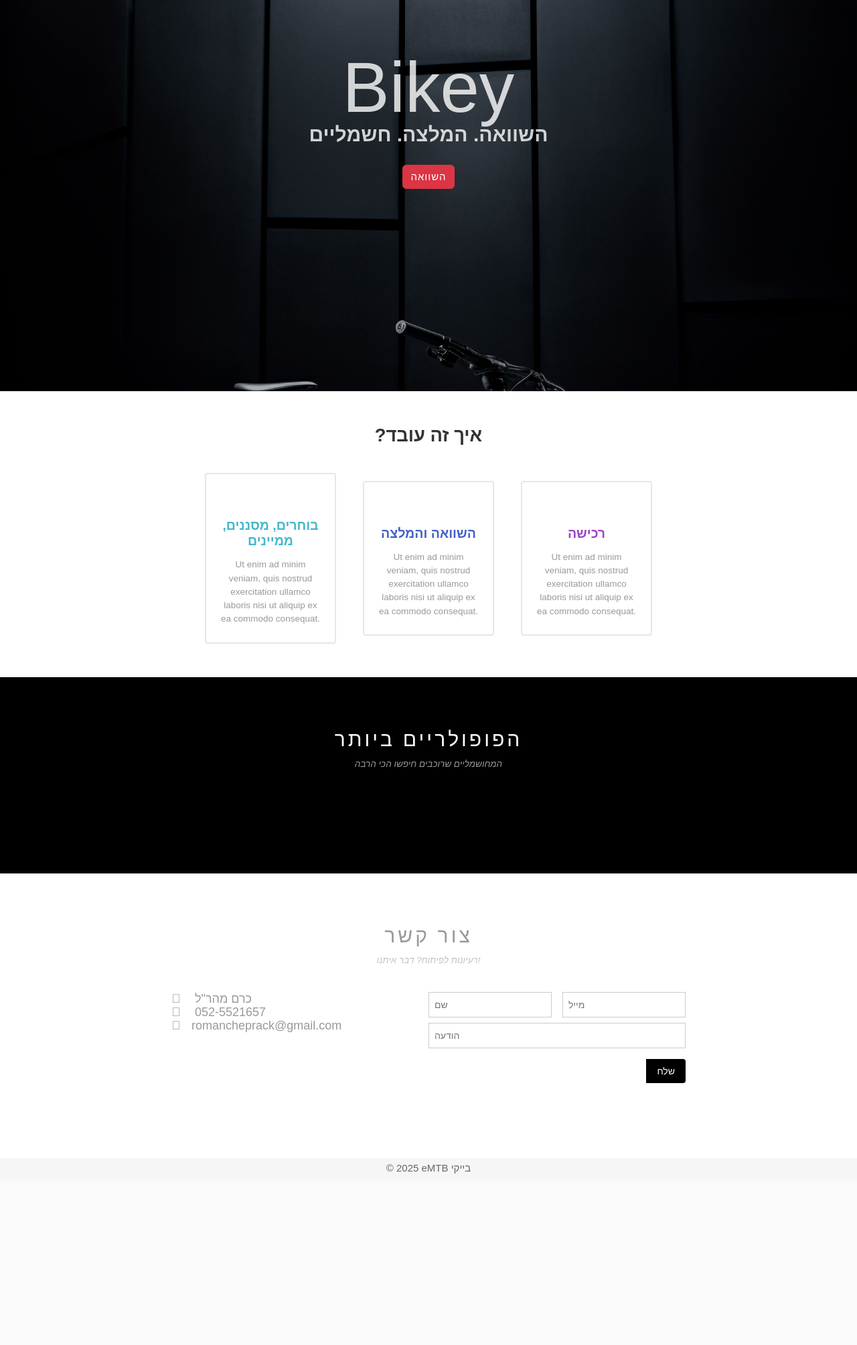
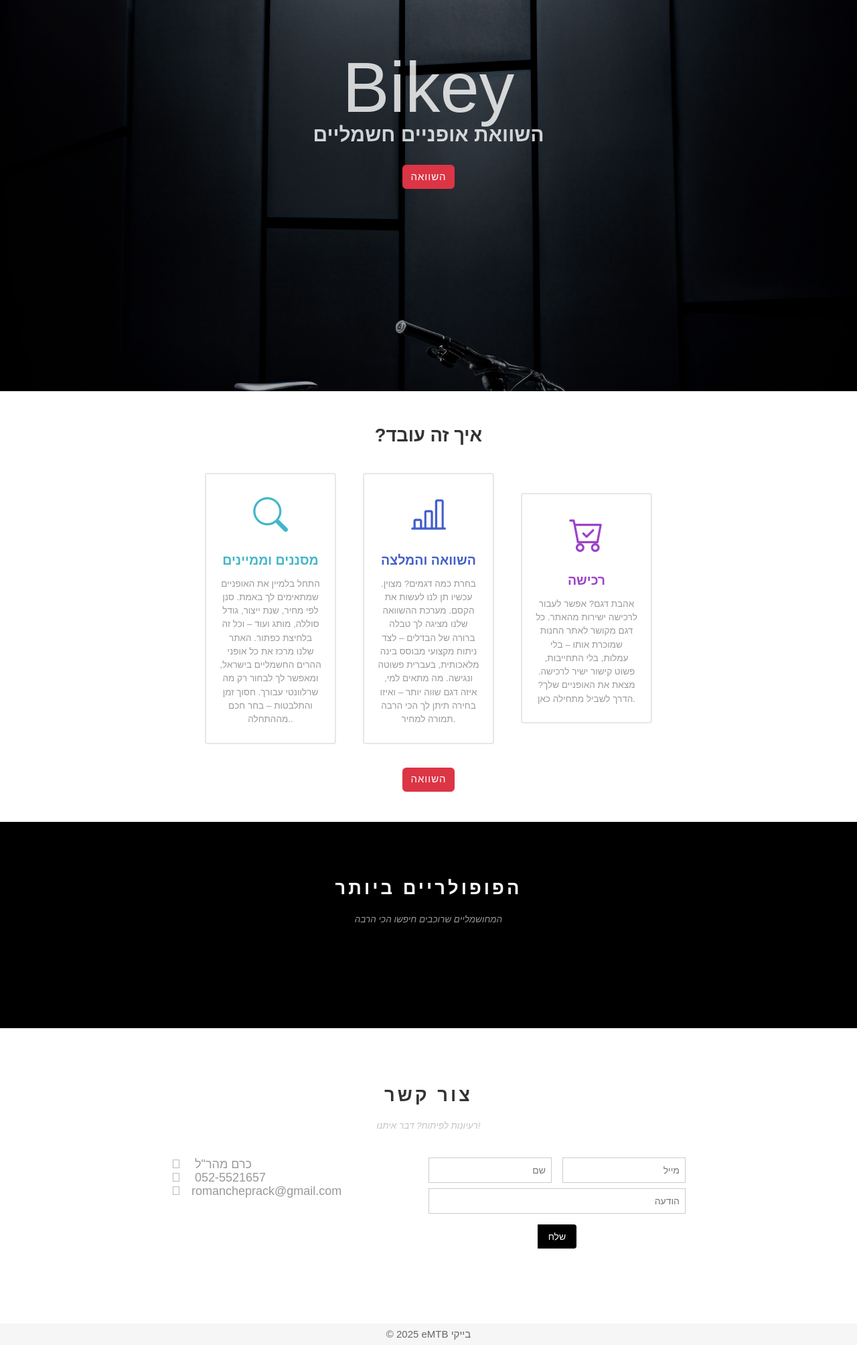
Before and after one commit to RomanCheprack/emtb, a Flask app: page / in a window 1280 px wide. Shown: the part 307-2315 px from the top of the page at 67% size. Before the commit the page ends 2059 px from the top, so only its background shows below. Run offline with Flask 3, Linux system fonts and the light colour scheme.

Commit message:
solving openAI API json rendering and frontend presenting

````diff
--- a/app.py
+++ b/app.py
@@ -53,8 +53,8 @@
     # ✅ Sort by popularity
     top_bike_ids = sorted(compare_counts.items(), key=lambda x: x[1], reverse=True)[:3]
     top_ids = [bike_id for bike_id, _ in top_bike_ids]
-    top_bikes = [bike for bike in all_bikes if str(bike.get("slug") or bike.get("Model")) in top_ids]
-
+    # Ensure you're matching against the 'id' you generate and store in compare_counts.json
+    top_bikes = [bike for bike in all_bikes if bike.get("id") in top_ids]
     return render_template("home.html", bikes=all_bikes, firms=firms, top_bikes=top_bikes)
 
 
@@ -170,6 +170,7 @@
     session['compare_list'] = []
     return jsonify({'success': True})
 
+
 @app.route('/api/compare_ai_from_session', methods=['GET'])
 def compare_ai_from_session():
     compare_list = get_compare_list()
@@ -177,50 +178,115 @@
         return jsonify({"error": "צריך לבחור לפחות שני דגמים להשוואה."}), 400
 
     all_bikes = load_all_bikes()
-    bikes_to_compare = [bike for bike in all_bikes if str(bike.get('slug') or bike.get('Model')) in compare_list]
-
+    bikes_to_compare = [bike for bike in all_bikes if bike.get('id') in compare_list]
     prompt = create_ai_prompt(bikes_to_compare)
 
     try:
         response = client.chat.completions.create(
-            model="gpt-3.5-turbo",
+            model="gpt-4o",
             messages=[
-                {"role": "system", "content": "Act as a e-mtb sales agent and professional e-mtb expert located in israel"},
-                {"role": "user", "content": prompt}
+                {
+                    "role": "system",
+                    "content": "Act as a professional e-MTB sales expert located in Israel. Output valid JSON only. No markdown, no free text, no explanation. Keys must be in English. Text in values must be natural Hebrew with no grammar mistakes."
+                },
+                {
+                    "role": "user",
+                    "content": prompt
+                }
             ],
             temperature=0.4,
         )
-        text = response.choices[0].message.content
 
-        return jsonify({"comparison_text": text})
+        raw_text = response.choices[0].message.content.strip()
+        print("✅ raw_text before cleaning:")
+        print(raw_text)
+
+        # Remove wrapping ```json ... ```
+        if raw_text.startswith("```json"):
+            raw_text = raw_text[len("```json"):].strip()
+        elif raw_text.startswith("```"):
+            raw_text = raw_text[len("```"):].strip()
+
+        if raw_text.endswith("```"):
+            raw_text = raw_text[:-3].strip()
+
+        print("✅ raw_text after cleaning:")
+        print(raw_text)
+
+        # Parse JSON
+        try:
+            data = json.loads(raw_text)
+            print("✅ JSON parsed successfully")
+            return jsonify(data)
+        except json.JSONDecodeError as e:
+            print("❌ JSON decode error:", e)
+            return jsonify({
+                "error": "ה-AI לא החזיר תשובת JSON תקינה.",
+                "raw": raw_text
+            }), 500
+
 
     except Exception as e:
-        return jsonify({"error": str(e)}), 500
+        return jsonify({"error": "שגיאה פנימית. נסה שוב מאוחר יותר.", "details": str(e)}), 500
 
 
 def create_ai_prompt(bikes):
+    # Collect only important fields to reduce noise (customize this list)
+    important_fields = ["Model", "Frame", "Battery", "Motor"]
+
+    # Normalize bikes into a clean list of dicts (with only relevant fields)
+    simplified_bike_data = []
+
+    for bike in bikes:
+        clean_bike = {}
+        model_name = bike.get("Model", "דגם לא ידוע")
+        clean_bike["name"] = model_name
+
+        for field in important_fields:
+            clean_bike[field] = bike.get(field, "לא ידוע")
+
+        simplified_bike_data.append(clean_bike)
+
+    # Build prompt dynamically with instructions
     prompt = (
-        "Your task is to compare 2–4 high-end e-MTBs and help the buyer choose the best one with the most added value.\n\n"
-        "You are provided with full technical specs for each bike (directly from a trusted internal database).\n"
-        "Based on that data — and your deep understanding of current industry knowledge, review trends, and trail feedback — you will:\n\n"
-        "1. Analyze their components, suspension, motor/battery systems, geometry, weight, and customizability.\n"
-        "2. Use simulated external review knowledge (from YouTube, Pinkbike, BikeRadar, Reddit, forums) to add credibility.\n"
-        "3. Write as if you're selling the better option — but explain why clearly, with numbers, confidence, and value.\n"
-        "4. Only later, show a structured in a designed beautiful table side-by-side comparison.\n\n"
-        "✨ Write in **natural Hebrew**, in the tone of a trusted sales advisor — sharp, funny, clear, and very professional.\n"
-        "Avoid heavy jargon. Use confident, rider-focused language (range, weight, real-world feel, fun, power, confidence, tech). This should read like an expert script ready for voiceover.\n\n"
-        "Start with an engaging introduction (e.g. 'היי! איזה כיף שאתה פה…'). Present the winner bike like a pro salesperson. Then summarize the facts.\n\n"
-        "Here are the bikes:\n\n"
+        "🧠 אתה מומחה במכירת והשוואת אופני הרים חשמליים (e-MTB) בישראל.\n"
+        "קיבלת טבלת מידע מובנית על מספר דגמים.\n"
+        "בנה השוואה ביניהם לפי מבנה JSON הבא בלבד:\n\n"
+        "{\n"
+        '  "intro": "פתיח ידידותי בעברית",\n'
+        '  "recommendation": "מהו הדגם המומלץ ולמה",\n'
+        '  "comparison_table": [\n'
+        '    {\n'
+        '      "feature": "Battery",\n'
+        '      "values": {\n'
+        '        "שם דגם A": "750Wh",\n'
+        '        "שם דגם B": "700Wh",\n'
+        '        "שם דגם C": "720Wh",\n'
+        '        "שם דגם D": "לא מצוין"\n'
+        '      }\n'
+        '    }, ...\n'
+        '  ],\n'
+        '  "bikes": [\n'
+        '    {\n'
+        '      "name": "שם הדגם",\n'
+        '      "pros": ["יתרון 1", "יתרון 2"],\n'
+        '      "cons": ["חיסרון 1", "חיסרון 2"],\n'
+        '      "best_for": "סוג הרוכב שהדגם מתאים לו"\n'
+        '    }, ...\n'
+        '  ],\n'
+        '  "expert_tip": "טיפ מעניין או מצחיק בעברית"\n'
+        "}\n\n"
+        "❗ אל תשתמש ב-Markdown או טקסט חופשי. החזר JSON בלבד.\n"
+        "השתמש רק במפתחות באנגלית וערכים בטקסט טבעי בעברית.\n\n"
+        "📦 להלן נתוני האופניים:\n\n"
     )
 
-    for i, bike in enumerate(bikes):
-        prompt += f"אופניים {i + 1}:\n"
-        for key, value in bike.items():
-            prompt += f"{key}: {value}\n"
-        prompt += "\n"
+    # Add structured JSON block
+    prompt += json.dumps(simplified_bike_data, ensure_ascii=False, indent=2)
 
     prompt += (
-        "עכשיו, כתוב השוואה מלאה, מקצועית אך בגובה העיניים, עם המלצה חד משמעית על הדגם שנותן הכי הרבה תמורה לרוכב הישראלי."
+        "\n\nבחר את התכונות החשובות להשוואה והשווה ביניהן.\n"
+        "המבנה חייב להיות JSON תקני לפי הפורמט שהוגדר למעלה בלבד."
     )
 
     return prompt
--- a/static/js/bikes.js
+++ b/static/js/bikes.js
@@ -165,7 +165,7 @@
                     } else {
                         sortedBikes.forEach(bike => {
                             bikesList.innerHTML += `
-                            <div class="col-12 col-sm-6 col-md-4 mb-4">
+                            <div class="col-6 mb-4">
                                 <div class="card h-100 position-relative">
                                     <div class="position-absolute top-0 end-0 p-2">
                                         <button class="btn btn-sm btn-outline-warning compare-btn" data-bike-id="${bike['id']}">השווה</button>
--- a/static/styles/home.css
+++ b/static/styles/home.css
@@ -118,7 +118,7 @@
     padding: 30px;
 }
 
-h3 {
+h2 {
     font-family: 'Montserrat', sans-serif;
     font-weight: 600;
     color: #333;
@@ -230,3 +230,7 @@
         flex-direction: column;
     }
 }
+
+.popular {
+    color: #ffffff;
+}
--- a/templates/bikes.html
+++ b/templates/bikes.html
@@ -60,7 +60,7 @@
 <div class="container">
     <div class="row" id="bikes-list">
         {% for bike in bikes %}
-        <div class="col-12 col-sm-6 col-md-4 mb-4">
+        <div class="col-6 mb-4">
             <div class="card h-100 position-relative">
                 <div class="position-absolute top-0 end-0 p-2">
                     <button class="btn btn-outline-warning compare-btn" data-bike-id="{{ bike['id'] }}">השווה</button>
--- a/templates/home.html
+++ b/templates/home.html
@@ -7,43 +7,47 @@
 <div class="hero-container">
     <div class="hero-body">
         <h1>Bikey</h1>
-        <span>השוואה. המלצה. חשמליים</span>
+        <span>השוואת אופניים חשמליים</span>
         <a href="{{ url_for('bikes') }}" class="btn btn-danger mb-3">השוואה</a>
     </div>
 </div><!-- end hero -->
 
     <div class="w3-container w3-content w3-center w3-padding-34" style="max-width:800px" id="band">
         <section>
-            <h3>?איך זה עובד</h3>
+            <h2>?איך זה עובד</h2>
             <div class="services-grid">
                 <div class="service service1">
-                    <i class="ti-bar-chart"></i>
-                    <h4>בוחרים, מסננים, ממיינים</h4>
-                    <p>Ut enim ad minim veniam, quis nostrud exercitation ullamco laboris nisi ut aliquip ex ea commodo consequat.</p>
+                    <i class="bi bi-search"></i>
+                    <h4>מסננים וממיינים</h4>
+                    <p>
+                        התחל בלמיין את האופניים שמתאימים לך באמת. סנן לפי מחיר, שנת ייצור, גודל סוללה, מותג ועוד – וכל זה בלחיצת כפתור. האתר שלנו מרכז את כל אופני ההרים החשמליים בישראל, ומאפשר לך לבחור רק מה שרלוונטי עבורך. חסוך זמן והתלבטות – בחר חכם מההתחלה..
+                    </p>
                 </div>
 
                 <div class="service service2">
-                    <i class="ti-light-bulb"></i>
+                    <i class="bi bi-bar-chart-line"></i>
                     <h4>השוואה והמלצה</h4>
-                    <p>Ut enim ad minim veniam, quis nostrud exercitation ullamco laboris nisi ut aliquip ex ea commodo consequat.</p>
+                    <p>בחרת כמה דגמים? מצוין. עכשיו תן לנו לעשות את הקסם. מערכת ההשוואה שלנו מציגה לך טבלה ברורה של הבדלים – לצד ניתוח מקצועי מבוסס בינה מלאכותית, בעברית פשוטה ונגישה. מה מתאים למי, איזה דגם שווה יותר – ואיזו בחירה תיתן לך הכי הרבה תמורה למחיר.</p>
                 </div>
 
                 <div class="service service3">
-                    <i class="ti-money"></i>
+                    <i class="bi bi-cart-check"></i>
                     <h4>רכישה</h4>
-                    <p>Ut enim ad minim veniam, quis nostrud exercitation ullamco laboris nisi ut aliquip ex ea commodo consequat.</p>
+                    <p>אהבת דגם? אפשר לעבור לרכישה ישירות מהאתר. כל דגם מקושר לאתר החנות שמוכרת אותו – בלי עמלות, בלי התחייבות, פשוט קישור ישיר לרכישה. מצאת את האופניים שלך? הדרך לשביל מתחילה כאן.</p>
                 </div>
             </div>
+            <a href="{{ url_for('bikes') }}" class="btn btn-danger mb-3">השוואה</a>
+
         </section>
 
 
 
     </div>
 
-    <!-- The Tour Section -->
+    <!-- The popular Section -->
     <div class="w3-black" id="top_bikes">
         <div class="w3-container w3-content w3-padding-64" style="max-width:800px">
-            <h2 class="w3-wide w3-center">הפופולריים ביותר</h2>
+            <h2 class="w3-wide w3-center popular">הפופולריים ביותר</h2>
             <p class="w3-opacity w3-center"><i>המחושמליים שרוכבים חיפשו הכי הרבה</i></p><br>
 
             <div class="w3-row-padding w3-padding-32" style="margin:0">
@@ -93,7 +97,7 @@
                 <i class="fa fa-phone" style="width:30px"></i> 052-5521657<br>
                 <i class="fa fa-envelope" style="width:30px"> </i>romancheprack@gmail.com<br>
             </div>
-            <div class="w3-col m6">
+            <div dir="rtl" class="w3-col m6">
                 <form action="/action_page.php" target="_blank">
                     <div class="w3-row-padding" style="margin:0 -16px 8px -16px">
                         <div class="w3-half">
@@ -104,7 +108,9 @@
                         </div>
                     </div>
                     <input class="w3-input w3-border" type="text" placeholder="הודעה" required name="Message">
-                    <button class="w3-button w3-black w3-section w3-right" type="submit">שלח</button>
+                    <div class="w3-center">
+                        <button class="w3-button w3-black w3-section" type="submit">שלח</button>
+                    </div>
                 </form>
             </div>
         </div>
--- a/templates/layout.html
+++ b/templates/layout.html
@@ -9,6 +9,7 @@
     <link rel="stylesheet" href="https://www.w3schools.com/w3css/5/w3.css">
     <link rel="stylesheet" href="https://fonts.googleapis.com/css?family=Lato">
     <link rel="stylesheet" href="https://cdnjs.cloudflare.com/ajax/libs/font-awesome/4.7.0/css/font-awesome.min.css">
+    <link rel="stylesheet" href="https://cdn.jsdelivr.net/npm/bootstrap-icons@1.11.3/font/bootstrap-icons.css">
     <link rel="stylesheet" href="{{ url_for('static', filename='styles/layout.css') }}">
 
 </head>
````
Also changed, not shown: static/js/compare_bikes.js (added, +72 -0 lines), static/styles/bikes.css (+7 -5 lines), templates/compare_bikes.html (+28 -25 lines), 1 other file.
